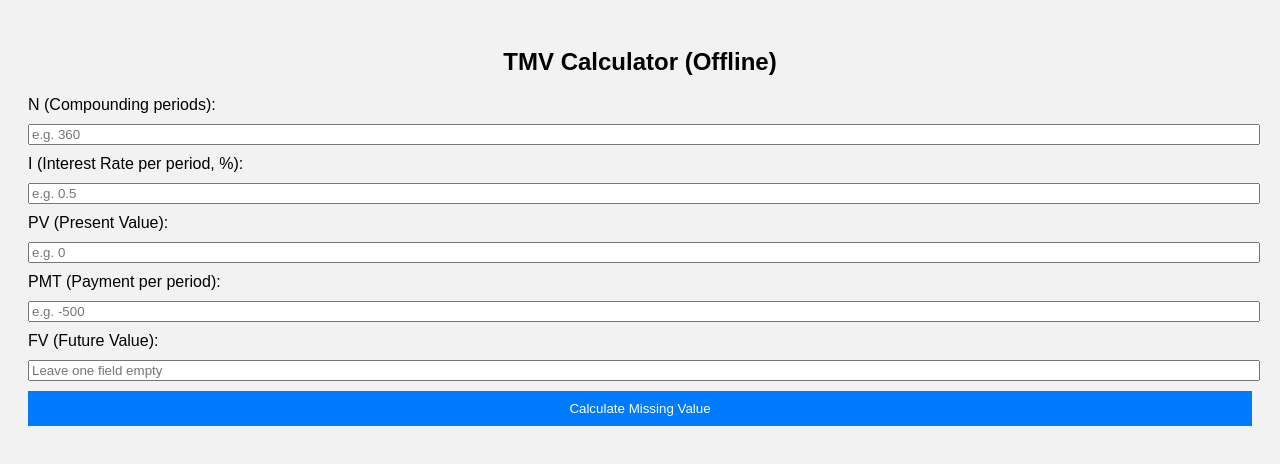
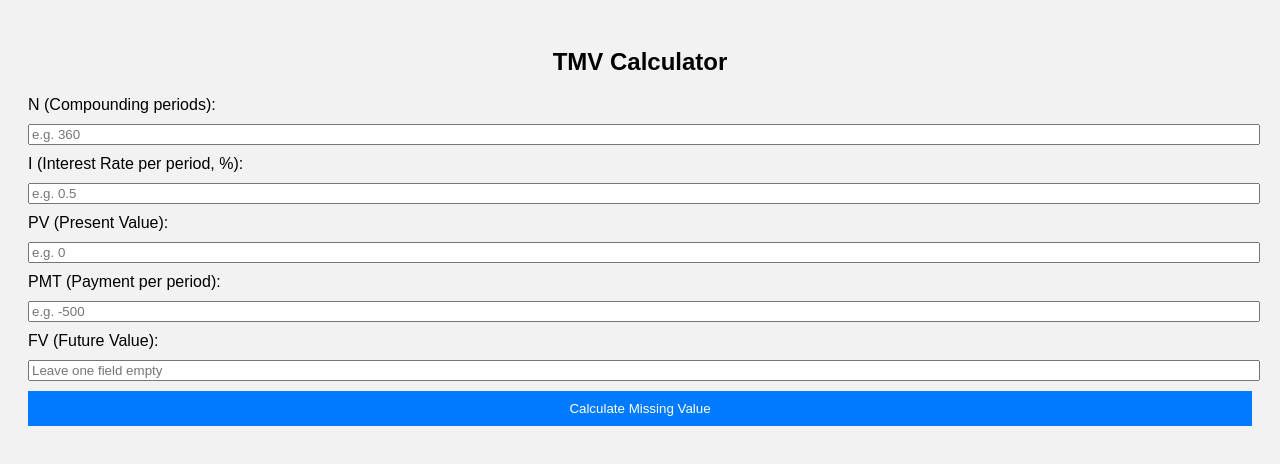
Before and after one commit to sebasrenla/TMV-try, a plain HTML site: page index.html in a window 1280 px wide. Drawn offline with Linux system fonts and the light colour scheme.

Commit message:
Update index.html

```diff
--- a/index.html
+++ b/index.html
@@ -13,7 +13,7 @@
   </style>
 </head>
 <body>
-  <h2>TMV Calculator (Offline)</h2>
+  <h2>TMV Calculator</h2>
 
   <label>N (Compounding periods):
     <input type="number" id="n" placeholder="e.g. 360">
```
